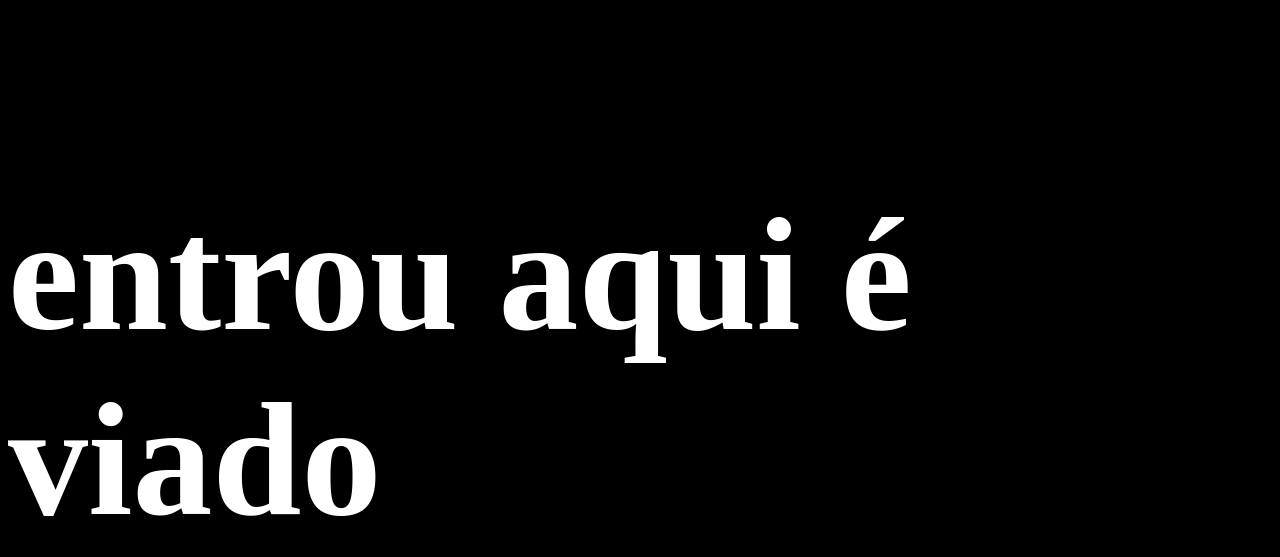
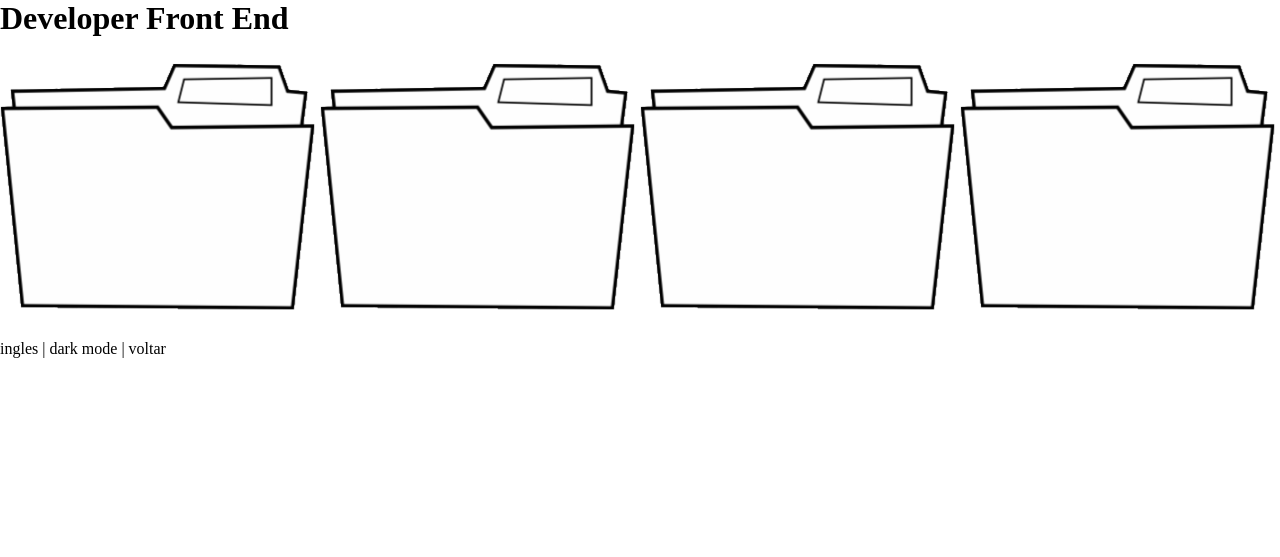
Before and after one commit to bakaout/newPortfolio, a plain HTML site: page paginas/home.html in a window 1280 px wide. Drawn offline with Linux system fonts and the light colour scheme.

Commit message:
definindo pagina home

```diff
--- a/paginas/home.html
+++ b/paginas/home.html
@@ -3,24 +3,23 @@
 <head>
     <meta charset="UTF-8">
     <meta name="viewport" content="width=device-width, initial-scale=1.0">
-    <title>gays</title>
-    <style>
-        body{
-            position: relative;
-            background-color: black;
-            align-items: center;
-            display: flex;
-            flex-direction: column;
-            height: 90vh;
-            font-size: 80px;
-            justify-content: center;
-            color: white;
-        }
-    </style>
+    <title>Home</title>
+    <link rel="stylesheet" href="../style.css">
 </head>
 <body>
-    <div class="main">
-        <h1>entrou aqui é viado</h1>
+    <div>
+        <h1>Developer Front End</h1>
+        <div id="pastas">
+            <img src="../imgs/pasta.png" alt="">
+            <img src="../imgs/pasta.png" alt="">
+            <img src="../imgs/pasta.png" alt="">
+            <img src="../imgs/pasta.png" alt="">
+        </div>
+    </div>
+    <div>
+        <footer>
+            <p>ingles | dark mode | voltar</p>
+        </footer>
     </div>
 </body>
 </html>
```
